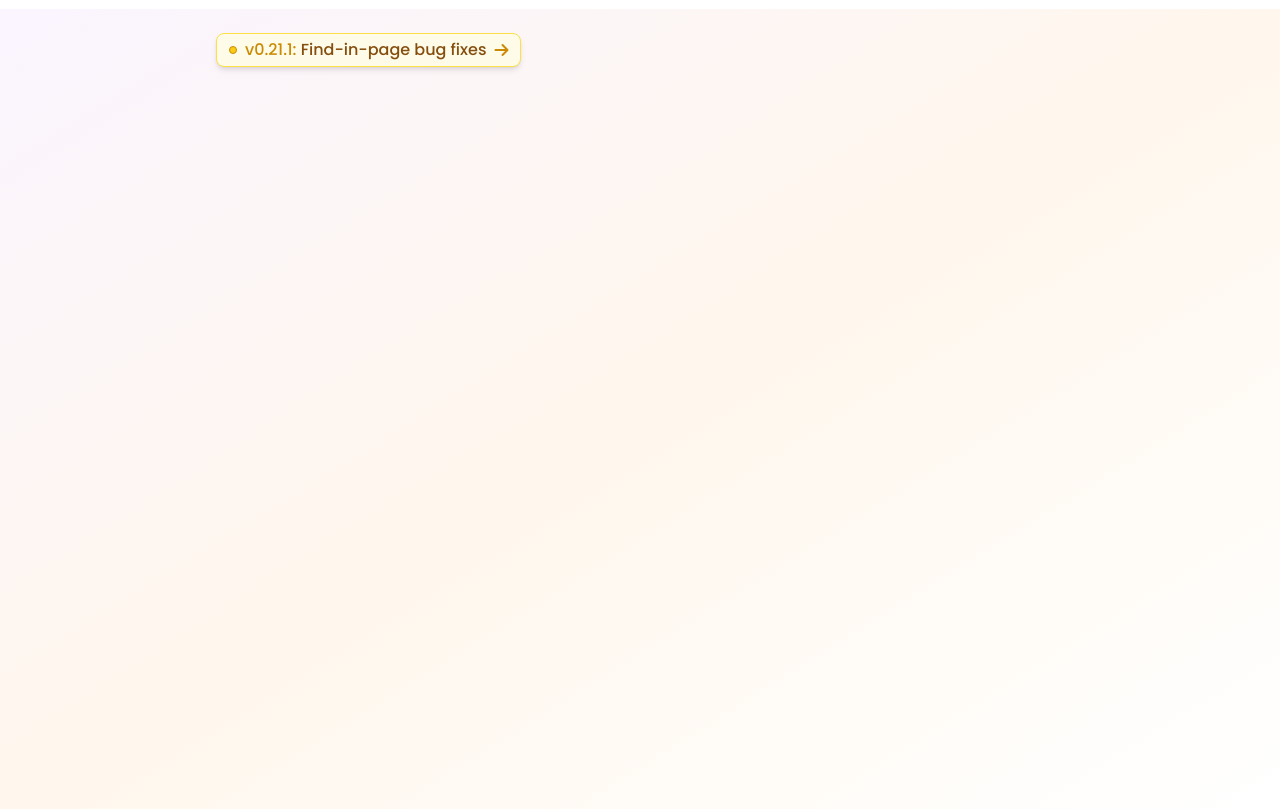
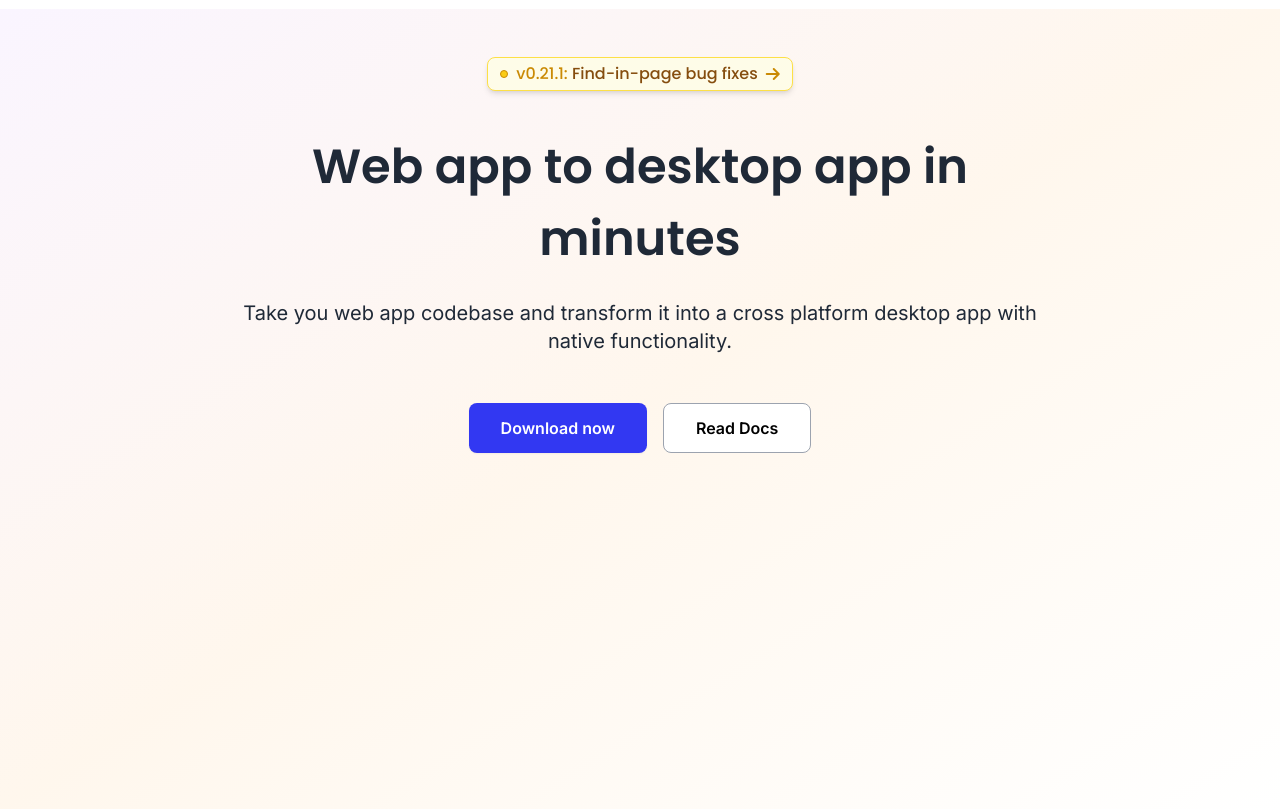
Before and after one commit to nemon024/toDesktop-clone, a website: page index.html in a window 1280 px wide. Shown: the part 63-872 px from the top of the page. Drawn offline with Linux system fonts and the light colour scheme.

Commit message:
Enhance hero section with new text and buttons; update CSS for improved typography and layout

```diff
--- a/index.html
+++ b/index.html
@@ -12,10 +12,10 @@
   </head>
   <body>
     <!-- Navbar -->
-    <nav class="p-3 flex bg-white justify-between items-center">
+    <nav class="p-3 flex bg-white justify-between items-center ">
 
       <!-- logo -->
-      <a href="#" id="brand" class="flex gap-2 items-center">
+      <a href="#" id="brand" class="flex gap-2 items-center ">
         <img
           class="object-cover max-w-12 max-h-12"
           src="./assets/asset 0.png"
@@ -25,7 +25,7 @@
       </a>
 
       <!-- Starting of navMenu -->
-      <div id="nav-menu" class="hidden lg:flex gap-12">
+      <div id="nav-menu" class="hidden lg:flex gap-12 ">
         <a href="#" class="font-medium hover:text-primary">Pricing</a>
         <a href="#" class="font-medium hover:text-primary">Docs</a>
         <a href="#" class="font-medium hover:text-primary">Changelog</a>
@@ -34,13 +34,13 @@
       </div>
 
       <!-- right button -->
-      <button
-        class="hidden lg:flex gap-2 items-center border border-gray-400 px-6 py-2 rounded-lg hover:border-gray-600"
-      >
+       <div class="hidden lg:flex  justify-end">
+        <button class="flex gap-2 items-center border border-gray-400 px-6 py-2 rounded-lg hover:border-gray-600 ">
         <img src="./assets/asset 1.svg" alt="" />
         <span>Electron Developers</span>
         <i class="fa-solid fa-arrow-right"></i>
       </button>
+</div>
 
       <!-- hidden menu -->
       <button class="p-2 lg:hidden" onclick="handleMenu()">
@@ -108,7 +108,7 @@
      <main>
       <!-- hero-section -->
        <div id="hero" class="min-h-screen bg-gradient-to-br from-purple-50 via-orange-50 to-transparent">
-        <div id="hero-container" class="max-w-4xl mx-auto px-6 pb-32 flex flex-col">
+        <div id="hero-container" class="max-w-4xl mx-auto px-6 pt-6 pb-32 flex flex-col sm:items-center sm:text-center">
           <div id="version-text" class="flex items-center my-6 gap-2 border border-yellow-300
           bg-yellow-50 rounded-lg px-3 py-1 w-fit shadow-md hover:shadow-lg hover:-translate-y-1 transition group ">
             <!-- yellow-dot -->
@@ -116,6 +116,17 @@
             <p class="font-display font-medium text-yellow-600">v0.21.1: <span class="text-yellow-800">Find-in-page bug fixes</span></p>
             <i class="fa-solid fa-arrow-right text-yellow-600 group-hover:translate-x-1 transition duration-300"></i>
           </div>
+          <!-- hero-text -->
+          <h1 class="text-4xl font-semibold leading-snug mt-4 sm:text-5xl sm:leading-normal">Web app to desktop app in minutes</h1>
+          <!-- leading-snug help us to create a line difference between the same text if the text occupying the 2 or more line  -->
+          <p class="text-lg mt-4 sm:text-xl sm:mt-6 text-gray-800">Take you web app codebase and transform it into a cross platform desktop app with native functionality.</p>
+
+        <!-- hero-button -->
+          <div id="button-container" class="mt-12 flex gap-4 flex-col sm:flex-row">
+            <button class="bg-primary text-white  rounded-lg px-8 py-3 font-semibold shadow-sm hover:bg-opacity-90  ">Download now</button>
+            <button class="bg-white rounded-lg  px-8 py-3 font-semibold border border-gray-400 hover:border-gray-800">Read Docs</button>
+          </div>
+
         </div>
        </div>
      </main>
--- a/style.css
+++ b/style.css
@@ -1,10 +1,15 @@
-@import url('https://fonts.googleapis.com/css2?family=Inter:ital,opsz,wght@0,14..32,100..900;1,14..32,100..900&family=Poppins:ital,wght@0,100;0,200;0,300;0,400;0,500;0,600;0,700;0,800;0,900;1,100;1,200;1,300;1,400;1,500;1,600;1,700;1,800;1,900&display=swap');
+@import url("https://fonts.googleapis.com/css2?family=Inter:ital,opsz,wght@0,14..32,100..900;1,14..32,100..900&family=Poppins:ital,wght@0,100;0,200;0,300;0,400;0,500;0,600;0,700;0,800;0,900;1,100;1,200;1,300;1,400;1,500;1,600;1,700;1,800;1,900&display=swap");
 @tailwind base;
 @tailwind components;
 @tailwind utilities;
 
-@layer base{
-  body{
+@layer base {
+  body {
     @apply font-body;
   }
+  h1,
+  h2,
+  h3 {
+    @apply font-display text-gray-800 font-medium;
+  }
 }
```
Also changed, not shown: output.css.
